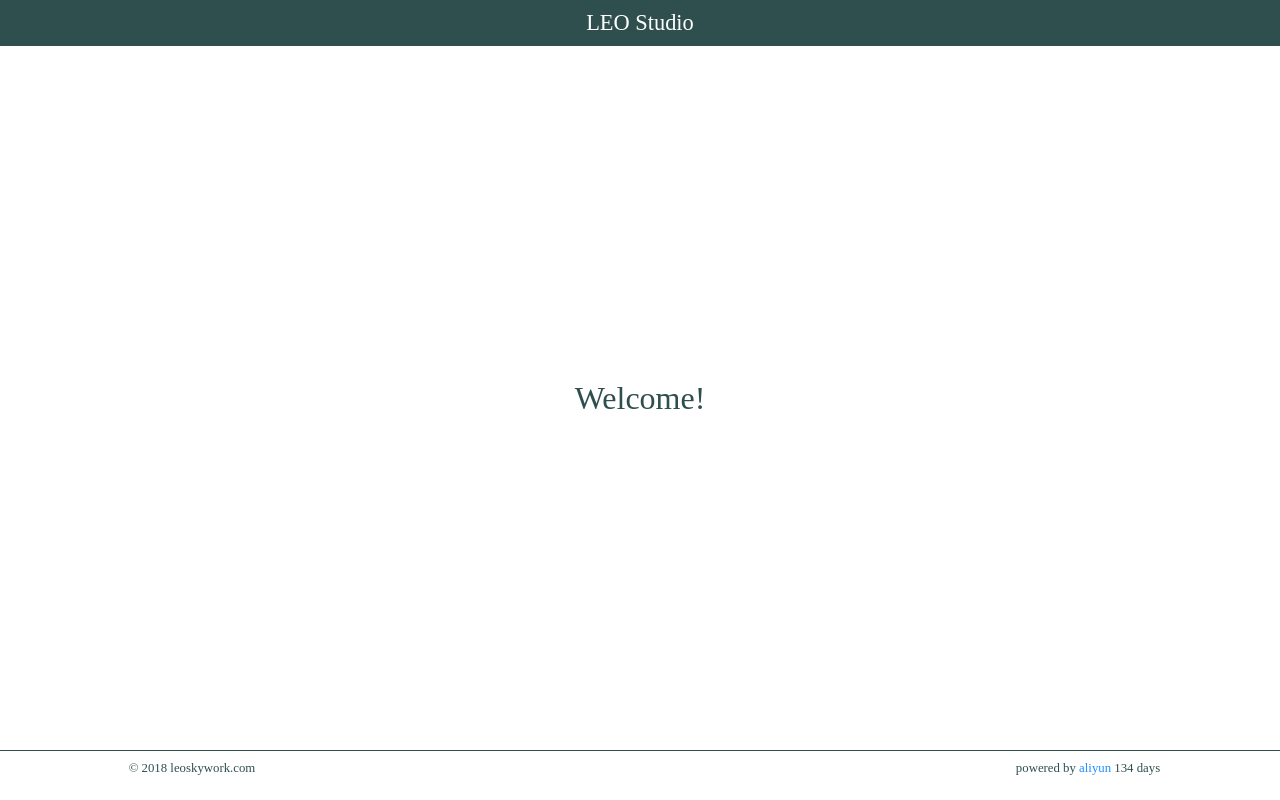
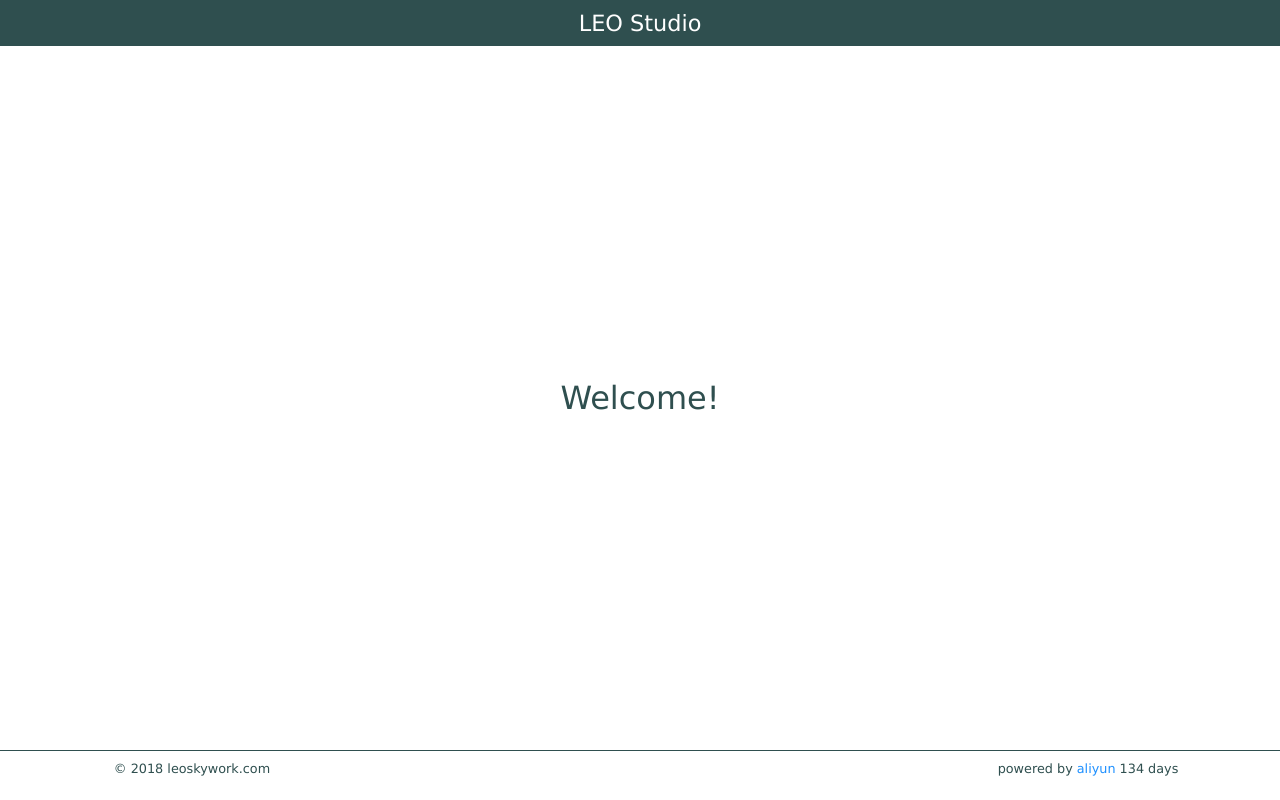
Before and after one commit to leoskywork/skywebmaster, a website: page index.html in a window 1280 px wide. Drawn offline with Linux system fonts and the light colour scheme; no server answers.

Commit message:
set font to verdana

```diff
--- a/css/site.css
+++ b/css/site.css
@@ -1,6 +1,8 @@
 /* tag override */
 body {
-	margin: 0;
+    margin: 0;
+    /* font-family: Arial, Helvetica, sans-serif; */
+    font-family: Verdana, sans-serif;
 }
 
 a {
--- a/scripts/main.js
+++ b/scripts/main.js
@@ -5,8 +5,8 @@ function main () {
 	test();
 
 	function test () {
-	// const abc = Date.now()
-	// console.log('object :', object);
+		// const abc = Date.now()
+		// console.log('object :', object);
 		// let a = 'a test string';
 	}
 
```
